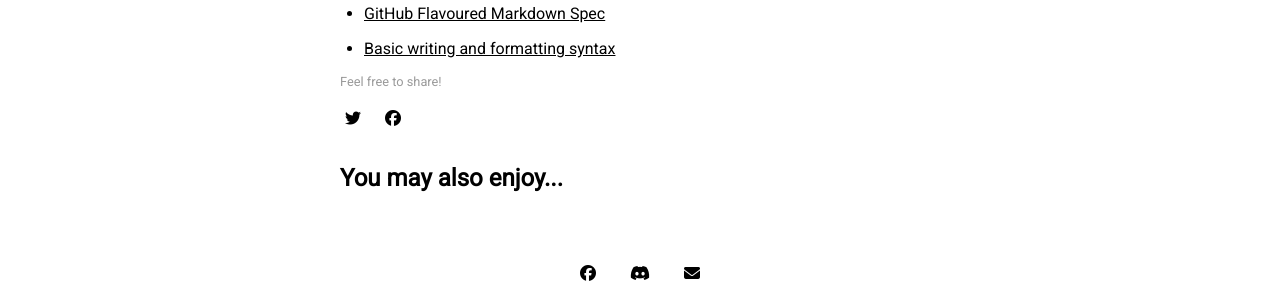
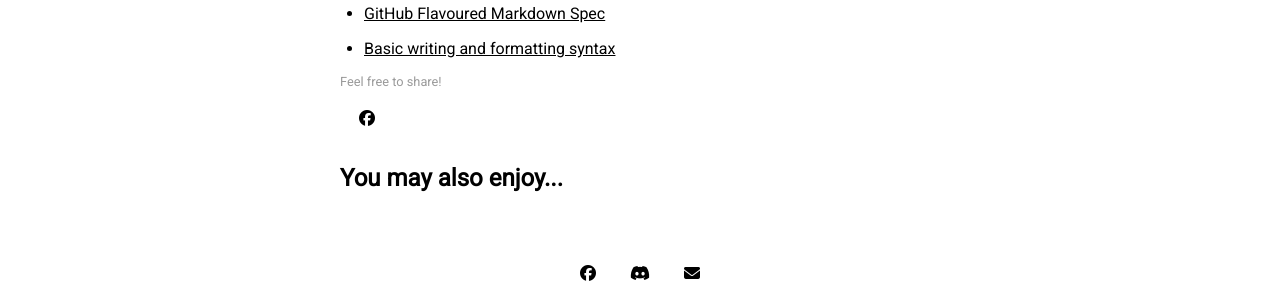
Before and after one commit to ChilledEther/west-country-leders-new, a Jekyll site: the page built from _posts/2016-09-09-text-formatting.md, in a window 1280 px wide and 900 px high, scrolled down 4915 px. Shown: the part 543-843 px from the top of the window. Built offline with Jekyll 4.4.1, drawn with Linux system fonts in a browser that asks for light colours; formulas are drawn with MathJax 3; comment, search, counter and statistics services are not loaded.

Commit message:
chore: fix share buttons

```diff
--- a/_includes/post-share.html
+++ b/_includes/post-share.html
@@ -1,7 +1,7 @@
 <div class="post-share">
   <div class="post-date">{{ site.data.settings.sharing_button_prompt }}</div>
   <div class="sharing-icons">
-    <a href="https://twitter.com/intent/tweet?text={{ page.title }}&amp;url={{ site.github.url }}{{ page.url }}" target="_blank"><i class="fa-brands fa-twitter" aria-hidden="true"></i></a>
+    <a href="https://x.com/intent/post?text={{ page.title }}&amp;url={{ site.github.url }}{{ page.url }}" target="_blank"><i class="fa-brands x-twitter" aria-hidden="true"></i></a>
     <a href="https://www.facebook.com/sharer/sharer.php?u={{ site.github.url }}{{ page.url }}&amp;title={{ page.title }}" target="_blank"><i class="fa-brands fa-facebook" aria-hidden="true"></i></a>
   </div>
 </div>
```
